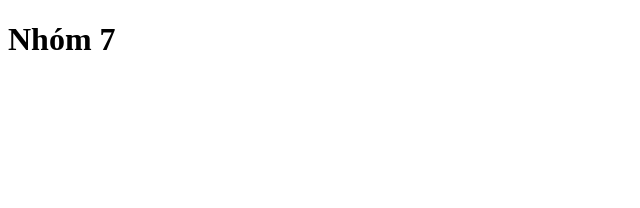
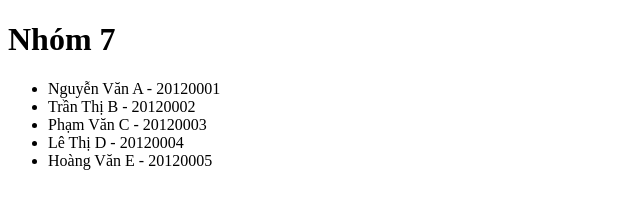
Before and after one commit to minhthongnt2610/nhom7_somee, a plain HTML site: page index.html in a window 1280 px wide. Shown: the whole page, without its empty margins (0-640 px from the left). Drawn offline with Linux system fonts and the light colour scheme.

Commit message:
update index.html

```diff
--- a/index.html
+++ b/index.html
@@ -7,5 +7,12 @@
   </head>
   <body>
     <h1>Nhóm 7</h1>
+    <ul>
+      <li>Nguyễn Văn A - 20120001</li>
+      <li>Trần Thị B - 20120002</li>
+      <li>Phạm Văn C - 20120003</li>
+      <li>Lê Thị D - 20120004</li>
+      <li>Hoàng Văn E - 20120005</li>
+    </ul>
   </body>
 </html>
```
